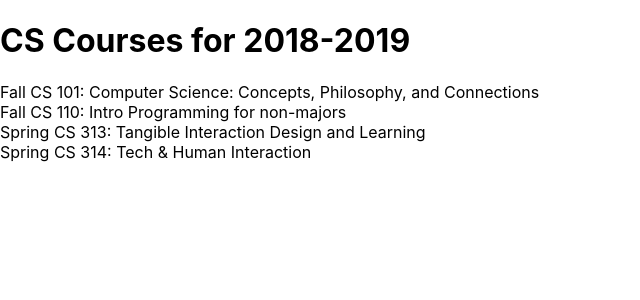
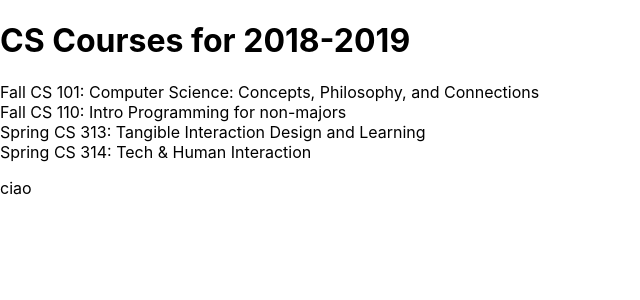
Before and after one commit to herrerogusano/nysl-app-react, a React (Create React App) app: page / in a window 1280 px wide. Shown: the top 300 px of the page, without its empty margins (0-640 px from the left). Built offline with nearby package versions, Linux system fonts and the light colour scheme.

Commit message:
feature : change text in app.js

```diff
--- a/src/App.js
+++ b/src/App.js
@@ -30,6 +30,7 @@ const App = () =>  (
   <div>
     <Banner title={ schedule.title } />
     <CourseList courses={ schedule.courses } />
+    <p>ciao </p>
   </div>
 );
 
```
